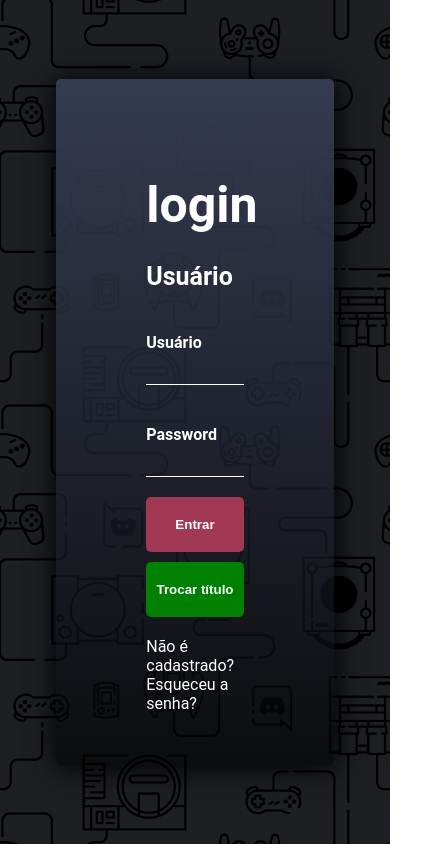
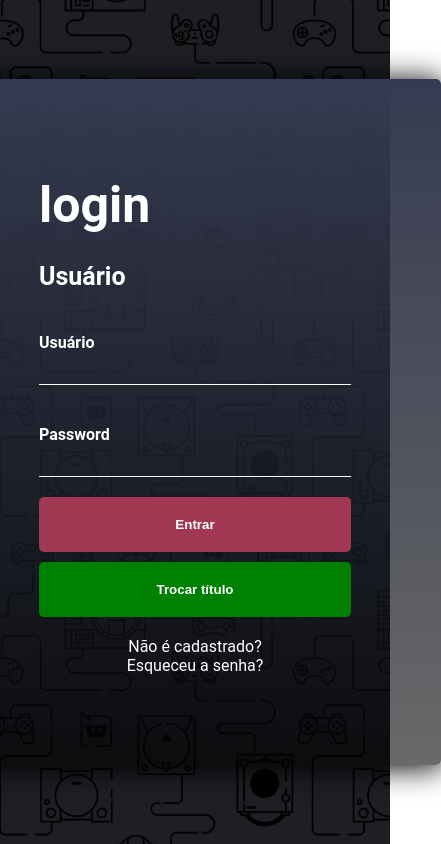
Before and after one commit to jady-sm-godoi/Lets_Code_by_Ada_Aulas_React_I, a React (Create React App) app in the folder aula-3/exercicio_tela_login/: page / in a window 390 px wide. Shown: the whole page, 441 px wide, since content can reach past the window. Built offline with nearby package versions, Linux system fonts and the light colour scheme.

Commit message:
Desafio extra aula 5 & css adjusts

```diff
--- a/aula-3/exercicio_tela_login/src/App.css
+++ b/aula-3/exercicio_tela_login/src/App.css
@@ -7,6 +7,7 @@
   align-items: center;
   background-color: #464d6a;
   background: url('./assets/background.png');
+  background-size: cover;
   color: white;
   display: flex;
   flex-direction: column;
--- a/aula-3/exercicio_tela_login/src/pages/Login/index.js
+++ b/aula-3/exercicio_tela_login/src/pages/Login/index.js
@@ -1,76 +1,98 @@
 import { useNavigate } from "react-router-dom";
 
-import './style.css'
-import '../../App.css'
-import {useState} from 'react'
+// import "./style.css";
+import '../styles.css'
+import "../../App.css";
+import { useState } from "react";
 
-import { Title } from '../../components/title'
-import { Inputs } from '../../components/inputs'
-import { Buttom } from '../../components/buttom'
-import { Link } from '../../components/link'
+import { Title } from "../../components/title";
+import { Inputs } from "../../components/inputs";
+import { Buttom } from "../../components/buttom";
+import { Link } from "../../components/link";
 import { Subtitle } from "../../components/subtitle";
 
-
 export const Form = () => {
-
-    const navigate = useNavigate()
-    const[title, setTitle] = useState('login')
-    const [subtitle, setSubtitle] = useState()
+  const navigate = useNavigate();
+  const [title, setTitle] = useState("login");
+  const [subtitle, setSubtitle] = useState();
+  const [users] = useState([
+    {
+      username: "jady",
+      password: "123",
+    },
+    {
+      username: "ciabatta",
+      password: "miau",
+    },
+  ]);
 
   const mudaTitulo = () => {
-        setTitle('Welcome,')
-    }
+    setTitle("Welcome,");
+  };
 
   const mudarSubtitulo = () => {
-        const user = document.querySelector('.data-form').value
-        setSubtitle(user)
-    }
+    const user = document.querySelector(".data-form").value;
+    setSubtitle(user);
+  };
 
   const vaParaHome = () => {
-        const userName = document.querySelectorAll('.data-form')
-        if(userName[0].value !== '' && userName[1].value !== ''){
-            navigate('/home')
+    const userName = document.querySelectorAll(".data-form");
+
+    const userExist = users.filter(
+      (user) =>
+        user.username === userName[0].value &&
+        user.password === userName[1].value
+    );
+
+    if (userExist.length > 0) {
+      navigate("/home");
+    } else {
+      alert("usuário ou senha estão incorretos!");
     }
-    }
+  };
 
   const vaParaCadastro = () => {
-        navigate('/sign-up')
-    }
+    navigate("/sign-up");
+  };
 
   const vaParaRecuperarPassword = () => {
-        navigate('/recover-password')
-    }
+    navigate("/recover-password");
+  };
 
-    return(
+  return (
     <div className="App">
       <div className="form-background">
-            <div className='cabecalho'>
-                <Title text={title}/>
+        <div className="cabecalho">
+          <Title text={title} />
         </div>
-            <div className='cabecalho'>
-                <Subtitle text={subtitle}/>
+        <div className="cabecalho">
+          <Subtitle text={subtitle} />
         </div>
-            <div className='form-fields'>
-                <Inputs changing={mudarSubtitulo}/>
-                <Inputs text='Password' />
+        <div className="form-fields">
+          <Inputs changing={mudarSubtitulo} />
+          <Inputs text="Password" />
         </div>
         <div className="buttons-container">
-                <div className='buttons'>
-                    <Buttom text='Entrar' aoClicar={vaParaHome} />
+          <div className="buttons">
+            <Buttom text="Entrar" aoClicar={vaParaHome} />
           </div>
-                <div className='buttons'>
-                    <Buttom text='Trocar título' aoClicar={mudaTitulo} bgColor='green'/>
+          <div className="buttons">
+            <Buttom
+              text="Trocar título"
+              aoClicar={mudaTitulo}
+              bgColor="green"
+            />
           </div>
         </div>
-            <div className='links'>
-                <Link text='Não é cadastrado?' destiny={vaParaCadastro}/>
+        <div className="links">
+          <Link text="Não é cadastrado?" destiny={vaParaCadastro} />
         </div>
-            <div className='links'>
-                <Link text='Esqueceu a senha?' destiny={vaParaRecuperarPassword}/>
+        <div className="links">
+          <Link text="Esqueceu a senha?" destiny={vaParaRecuperarPassword} />
         </div>
       </div>
     </div>
-    )
-}
+  );
+};
 
 // export default Form;
--- a/aula-3/exercicio_tela_login/src/pages/Login/style.css
+++ /dev/null
@@ -1,40 +0,0 @@
-.form-background{
-    display: flex;
-    align-items: center;
-    flex-direction: column;
-    justify-content: space-evenly;
-
-    background: linear-gradient(#353b51, rgba(0, 0, 0, 0.587));
-    border-radius: 5px;
-    box-shadow: 1px 2px 30px 1px #000000;
-    padding: 90px;
-
-    height: 60vh;
-    width: 25vw;
-}
-
-.cabecalho{
-    width: 100%;
-    display: flex;
-    justify-content: flex-start;
-}
-
-.form-fields{
-    width: 100%;
-    display: flex;
-    flex-direction: column;
-    justify-content: flex-start;
-    gap: 40px;
-}
-
-.buttons{
-    width: 100%;
-}
-
-.buttons-container{
-    margin: 20px 0px;
-    display: flex;
-    flex-direction: column;
-    gap: 10px;
-    width: 100%;
-}
--- a/aula-3/exercicio_tela_login/src/pages/recoverPassword/index.js
+++ b/aula-3/exercicio_tela_login/src/pages/recoverPassword/index.js
@@ -1,6 +1,6 @@
 import { useNavigate } from "react-router-dom";
 
-import './style.css'
+import '../styles.css'
 import '../../App.css'
 
 import { Title } from '../../components/title'
--- a/aula-3/exercicio_tela_login/src/pages/signUp/index.js
+++ b/aula-3/exercicio_tela_login/src/pages/signUp/index.js
@@ -1,6 +1,6 @@
 import { useNavigate } from "react-router-dom";
 
-import './style.css'
+import '../styles.css'
 import '../../App.css'
 
 import { Title } from '../../components/title'
--- a/aula-3/exercicio_tela_login/src/pages/signUp/style.css
+++ /dev/null
@@ -1,32 +0,0 @@
-.form-background{
-    display: flex;
-    align-items: center;
-    flex-direction: column;
-    justify-content: space-evenly;
-
-    background: linear-gradient(#353b51, rgba(0, 0, 0, 0.587));
-    border-radius: 5px;
-    box-shadow: 1px 2px 30px 1px #000000;
-    padding: 90px;
-
-    height: 60vh;
-    width: 25vw;
-}
-
-.cabecalho{
-    width: 100%;
-    display: flex;
-    justify-content: flex-start;
-}
-
-.form-fields{
-    width: 100%;
-    display: flex;
-    flex-direction: column;
-    justify-content: flex-start;
-    gap: 40px;
-}
-
-.buttons{
-    width: 100%;
-}
--- a/aula-3/exercicio_tela_login/src/pages/recoverPassword/style.css
+++ b/aula-3/exercicio_tela_login/src/pages/styles.css
@@ -30,3 +30,17 @@
 .buttons{
     width: 100%;
 }
+
+.buttons-container{
+    margin: 20px 0px;
+    display: flex;
+    flex-direction: column;
+    gap: 10px;
+    width: 100%;
+}
+
+@media (max-width: 768px)  {
+    .form-background{
+        width: 80vw;
+    }
+}
```
Lines whose indentation alone changed are shown as unchanged.
